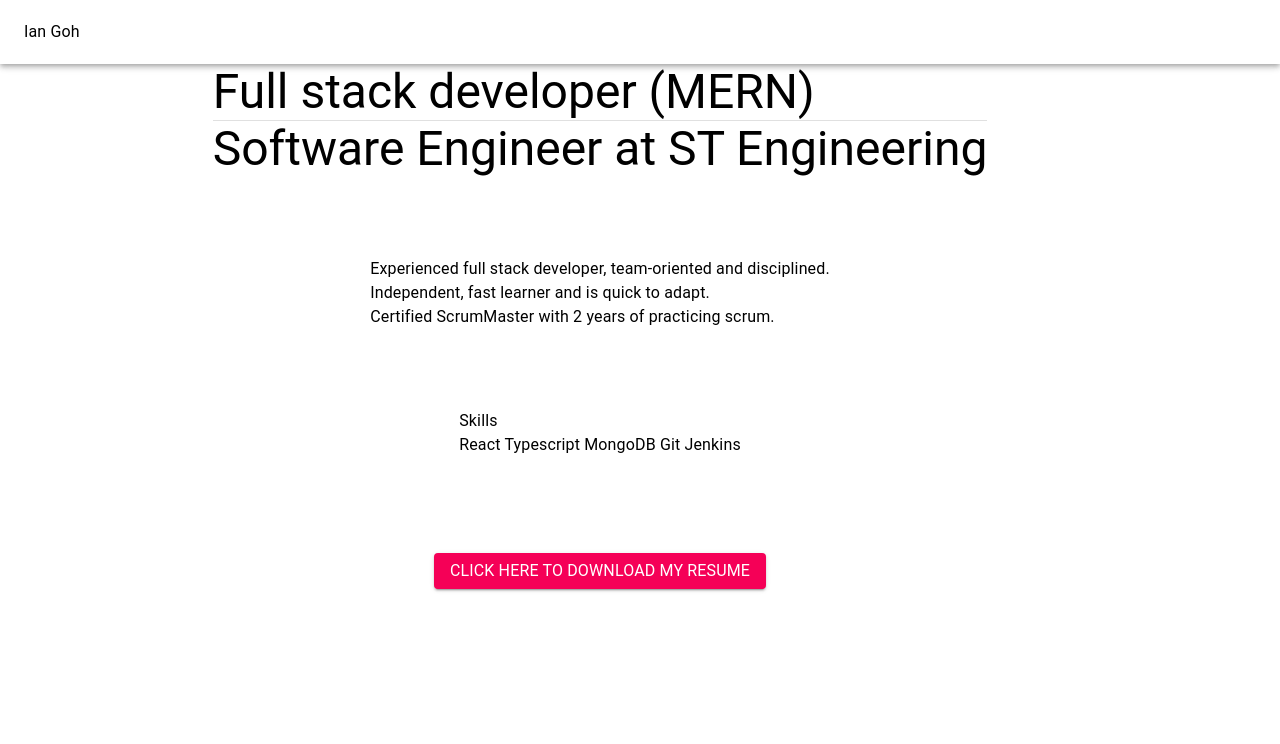
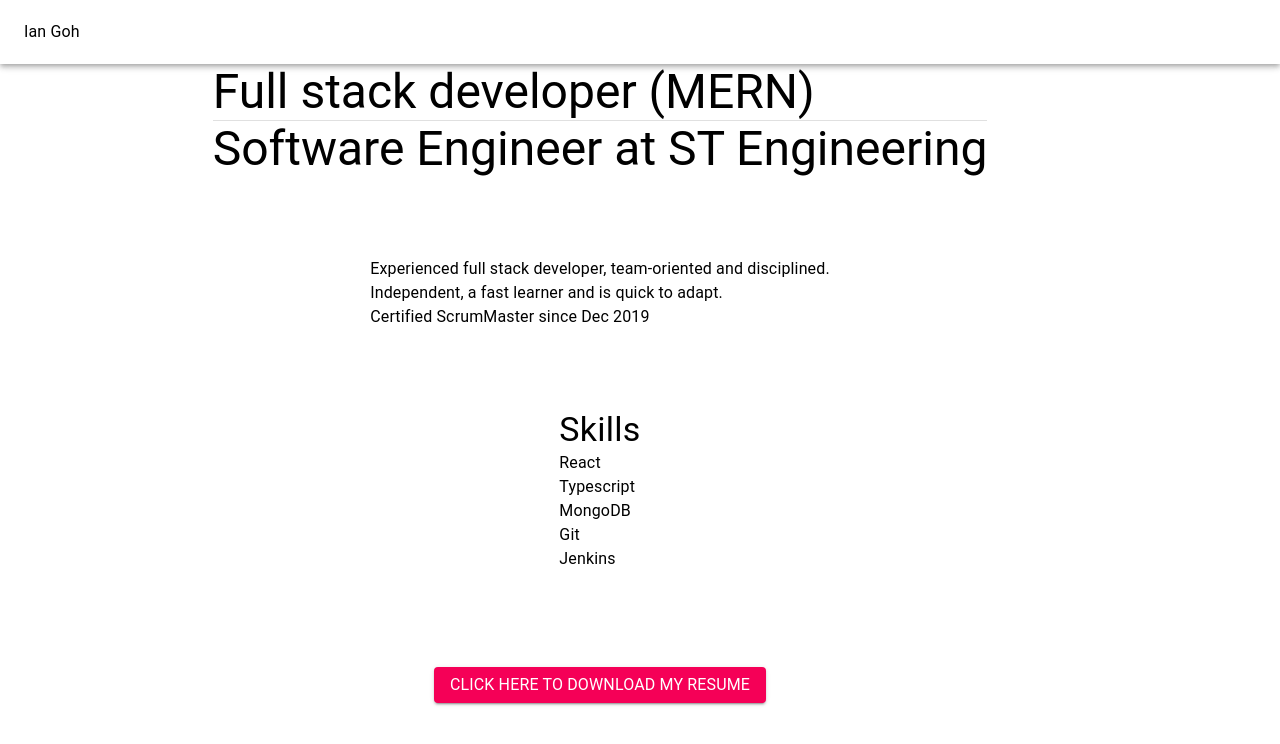
Before and after one commit to iangoh94/iangoh-blog, a React (Create React App) app: page / in a window 1280 px wide. Shown: the top 744 px of the page. Built offline with nearby package versions, Linux system fonts and the light colour scheme.

Commit message:
Added skills

```diff
--- /dev/null
+++ b/src/constants/ConstantList.ts
@@ -0,0 +1,20 @@
+enum SKILLS_CONSTANTS {
+    REACT = "React",
+    TYPESCRIPT = "Typescript",
+    MONGODB = "MongoDB",
+    GIT = "Git",
+    JENKINS = "Jenkins",
+}
+
+const skills = [
+    "React",
+    "Typescript",
+    "MongoDB",
+    "Git",
+    "Jenkins",
+];
+
+export {
+    SKILLS_CONSTANTS,
+    skills,
+}
--- a/src/main/Main.tsx
+++ b/src/main/Main.tsx
@@ -3,6 +3,7 @@
 import { Button, Divider, Grid, Typography } from '@material-ui/core';
 import TopAppBar from '../components/TopAppBar';
 import Clock from '../components/Clock';
+import { skills } from '../constants/ConstantList';
 
 const useStyles = makeStyles((theme: Theme) => ({
   root:{
@@ -30,6 +31,10 @@
 const Main: React.FC = () => {
   const classes = useStyles();
 
+  const skillsTypo = skills.map((s) => (
+    <Typography>{s}</Typography>
+  ))
+
   return (
     <div className={classes.root}>
       <TopAppBar />
@@ -53,24 +58,18 @@
           <Typography variant="body1">
               Experienced full stack developer, team-oriented and disciplined.
               <br></br>
-              Independent, fast learner and is quick to adapt.
+              Independent, a fast learner and is quick to adapt.
               <br></br>
-              Certified ScrumMaster with 2 years of practicing scrum.
+              Certified ScrumMaster since Dec 2019
             </Typography>
         </Grid>
 
         <Grid item>
-          <Typography>
+          <Typography variant="h4">
             Skills
           </Typography>
 
-          <Typography>
-            React
-            Typescript
-            MongoDB
-            Git
-            Jenkins
-          </Typography>
+          {skillsTypo}
         </Grid>
 
         <Grid item>
```
